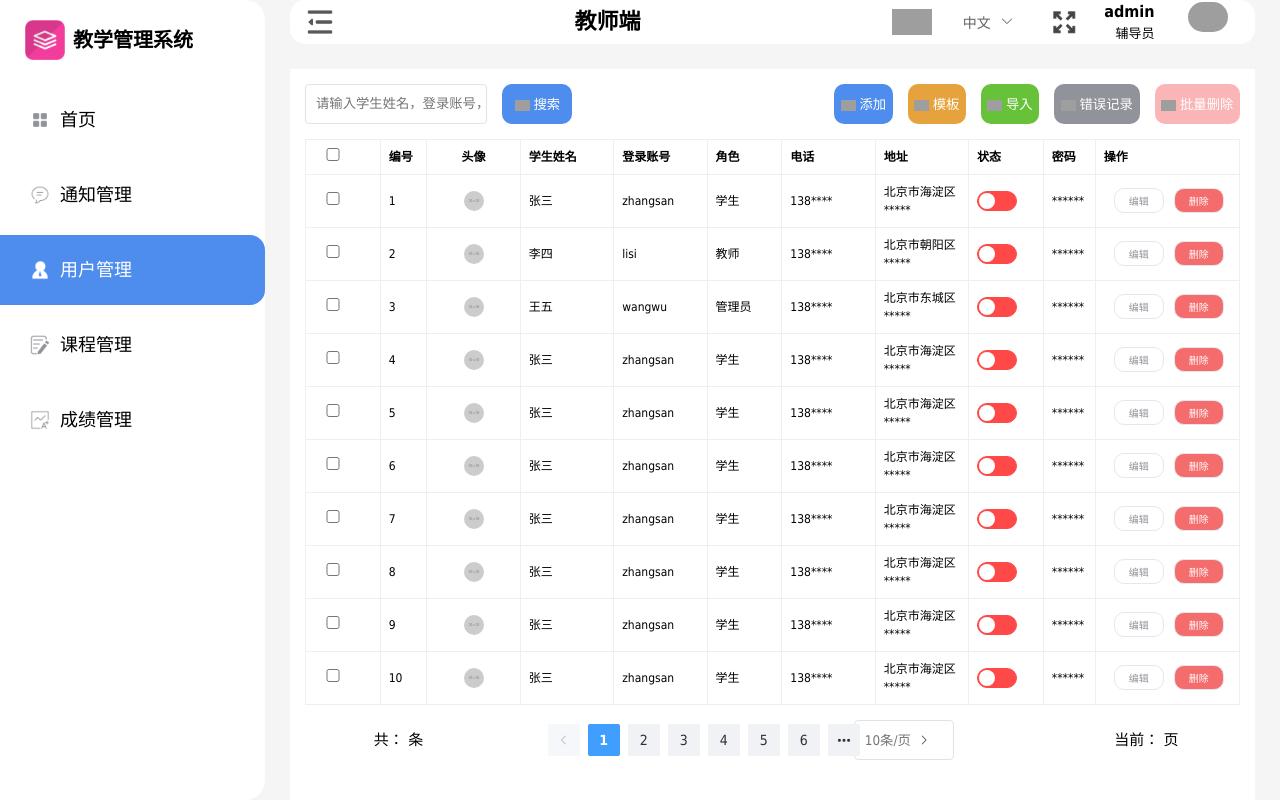
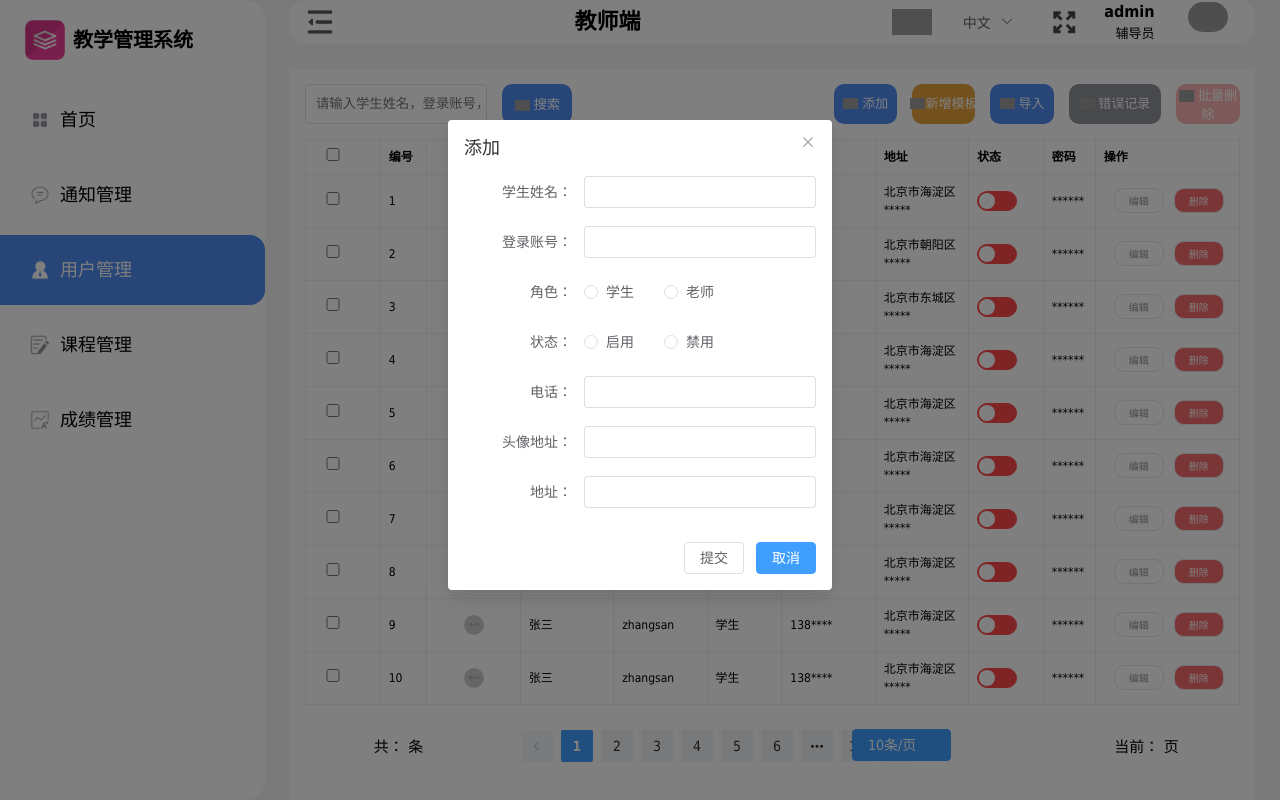
Before and after one commit to windcannons/management-platform, a Vue app in the folder manage/: page /UserView in a window 1280 px wide. Both pictures are taken after a click on the button "添加". Built offline with nearby package versions, Linux system fonts and the light colour scheme; grey boxes are pictures that could not be loaded.

Commit message:
王鑫第二次上传

```diff
--- a/manage/src/main.js
+++ b/manage/src/main.js
@@ -16,6 +16,8 @@ import router
     from './router'
 
 // 引入axios
+import axios
+    from "@/axios/axios";
 
 
 const app = createApp(App)
--- a/manage/src/views/HomeView.vue
+++ b/manage/src/views/HomeView.vue
@@ -4,11 +4,6 @@
 </template>
 
 <script setup>
-import {getType} from '@/axios/api'
-import {onMounted} from "vue";
-onMounted(function(){
-    getType({}).then
-})
 </script>
 
 <style
--- a/manage/src/views/UserView.vue
+++ b/manage/src/views/UserView.vue
@@ -1,77 +1,357 @@
 <template>
   <!--用户管理-->
   <!--  <h1>用户管理</h1>-->
-  <div class="box">
+  <div
+      class="box">
     <!--头部搜索和功能大盒子-->
-    <div class="top">
+    <div
+        class="top">
       <!--      头部左边搜索盒子-->
-      <div class="topLeft">
-        <input type="text" placeholder="请输入学生姓名，登录账号，地址">
-        <button class="btn">
+      <div
+          class="topLeft">
+        <input
+            type="text"
+            placeholder="请输入学生姓名，登录账号，地址">
+        <button
+            class="btn">
           <img
               src="../../public/UserView/fdj.png"
-              alt=""> 搜索</button>
+              alt="">
+          搜索
+        </button>
       </div>
       <!--      头部右边按钮盒子-->
-      <div class="topRight">
-        <button class="btnRight">
+      <div
+          class="topRight">
+        <!--        添加按钮弹出框-->
+        <el-button
+            text
+            @click="addValue = true"
+            class="btnRight">
           <img
               src="../../public/UserView/jia.png"
-              alt=""> 添加</button>
-        <button class="btnRight" style="background-color: #e6a23c">
+              alt="">&nbsp添加
+        </el-button>
+        <el-dialog
+            v-model="addValue"
+            title="添加"
+            width="30%"
+            draggable>
+          <!--          弹出框样式-->
+          <!--          <span>It's a draggable Dialog</span>-->
+          <el-form>
+            <el-form-item
+                label="学生姓名："
+                label-width="120px">
+              <el-input
+                  style="width: 240px;"/>
+            </el-form-item>
+            <el-form-item
+                label="登录账号："
+                label-width="120px">
+              <el-input
+                  style="width: 240px;"/>
+            </el-form-item>
+            <el-form-item
+                label="角色："
+                label-width="120px">
+              <!--              单选按钮需要v-m才能点击-->
+              <el-radio-group
+                  style="width: 240px;">
+                <el-radio
+                    :label="1">
+                  学生
+                </el-radio>
+                <el-radio
+                    :label="2">
+                  老师
+                </el-radio>
+              </el-radio-group>
+            </el-form-item>
+            <el-form-item
+                label="状态："
+                label-width="120px">
+              <el-radio-group
+                  style="width: 240px;">
+                <el-radio
+                    :label="1">
+                  启用
+                </el-radio>
+                <el-radio
+                    :label="0">
+                  禁用
+                </el-radio>
+              </el-radio-group>
+            </el-form-item>
+            <el-form-item
+                label="电话："
+                label-width="120px">
+              <el-input
+                  style="width: 240px;"/>
+            </el-form-item>
+            <el-form-item
+                label="头像地址："
+                label-width="120px">
+              <el-input
+                  style="width: 240px;"/>
+            </el-form-item>
+            <el-form-item
+                label="地址："
+                label-width="120px">
+              <el-input
+                  style="width: 240px;"/>
+            </el-form-item>
+          </el-form>
+
+
+          <template
+              #footer>
+      <span
+          class="dialog-footer">
+        <el-button
+            @click="addValue = false">提交</el-button>
+        <el-button
+            type="primary"
+            @click="addValue = false">
+          取消
+        </el-button>
+      </span>
+          </template>
+        </el-dialog>
+        <!--添加按钮弹出框结束-->
+        <!--        模板按钮弹出框-->
+        <el-button
+            text
+            @click="mubanValue = true"
+            class="btnRight"
+            style="background-color: #e6a23c"
+            id="muBanBtn">
           <img
               src="../../public/UserView/mb.png"
-              alt=""> 模板</button>
-        <button class="btnRight" style="background-color: #67c23a">
+              alt="">新增模板
+        </el-button>
+
+        <el-dialog
+            title="模板文件"
+            v-model="mubanValue"
+            width="40%"
+        >
+          <el-form>
+            <el-form-item
+                label="模板路径："
+                label-width="120px">
+              <el-input/>
+            </el-form-item>
+            <el-form-item
+                label="备注："
+                label-width="120px">
+              <el-input/>
+            </el-form-item>
+          </el-form>
+
+          <template
+              #footer>
+            <el-button
+                @click="mubanValue = false">
+              取消
+            </el-button>
+            <el-button
+                type="primary"
+                @click="mubanValue = false">
+              提交
+            </el-button>
+          </template>
+        </el-dialog>
+        <!--模板按钮弹出框结束-->
+        <!--        导入弹出框-->
+
+        <el-button
+            text
+            @click="daoruValue = true"
+            class="btnRight">
           <img
               src="../../public/UserView/dr.png"
-              alt=""> 导入</button>
-        <button class="btnBig" style="background-color:#909399">
+              alt="">&nbsp导入
+        </el-button>
+        <el-dialog
+            title="导入文件"
+            v-model="daoruValue"
+            width="40%"
+        >
+          <el-form>
+            <div
+                class="flex-align">
+              <el-button
+                  label-width="150px"
+                  type="primary">
+                选择文件
+              </el-button>
+              <el-form-item
+                  label="只能上传Excel文件"
+                  label-width="150px"></el-form-item>
+            </div>
+          </el-form>
+
+          <template
+              #footer>
+            <el-button
+                @click="daoruValue = false">
+              取消
+            </el-button>
+            <el-button
+                type="primary"
+                @click="daoruValue = false">
+              提交
+            </el-button>
+          </template>
+        </el-dialog>
+        <!--        导入弹出框结束-->
+        <!--        错误记录弹出框-->
+
+        <el-button
+            text
+            @click="cuowuValue = true"
+            class="btnBig"
+            style="background-color:#909399"
+        >
           <img
               src="../../public/UserView/cwjl.png"
-              alt=""> 错误记录</button>
-        <button class="btnBig" style="background-color: #fab6b6" @click="batchRemove">
+              alt="">&nbsp错误记录
+        </el-button>
+        <el-dialog
+            title="导入记录"
+            v-model="cuowuValue"
+            width="50%">
+          <el-table :data="tableData" border style="width: 100%">
+            <el-table-column prop="date" label="数据编号" width="180" />
+            <el-table-column prop="name" label="错误信息" width="350" />
+            <el-table-column prop="address" label="导入时间" />
+          </el-table>
+          <div class="demo-pagination-block">
+            <el-pagination
+                :page-sizes="[100, 200, 300, 400]"
+                layout="total, sizes, prev, pager, next, jumper"
+                :total="400"
+            />
+          </div>
+          <template
+              #footer>
+            <el-button
+                type="primary"
+                @click="cuowuValue = false">
+              确定
+            </el-button>
+          </template>
+        </el-dialog>
+
+        <!--        错误记录弹出框结束-->
+        <button
+            class="btnBig"
+            style="background-color: #fab6b6"
+            @click="batchRemove">
           <img
               src="../../public/UserView/plsc.png"
-              alt=""> 批量删除</button>
+              alt="">
+          批量删除
+        </button>
       </div>
     </div>
     <!--中间表格盒子-->
-    <div class="center">
-      <table class="table">
+    <div
+        class="center">
+      <table
+          class="table">
         <!--        表头-->
         <thead>
         <tr>
           <th class="col-checkbox">
-            <input type="checkbox" v-model="allChecked" @change="checkAll"/>
+            <input
+                type="checkbox"
+                v-model="allChecked"
+                @change="checkAll"/>
           </th>
-          <th class="col-no">编号</th>
-          <th class="col-avatar" style="text-align: center">头像</th>
-          <th class="col-name">学生姓名</th>
-          <th class="col-account">登录账号</th>
-          <th class="col-role">角色</th>
-          <th class="col-phone">电话</th>
-          <th class="col-address">地址</th>
-          <th class="col-status">状态</th>
-          <th class="col-password">密码</th>
-          <th class="col-operation">操作</th>
+          <th class="col-no">
+            编号
+          </th>
+          <th class="col-avatar"
+              style="text-align: center">
+            头像
+          </th>
+          <th class="col-name">
+            学生姓名
+          </th>
+          <th class="col-account">
+            登录账号
+          </th>
+          <th class="col-role">
+            角色
+          </th>
+          <th class="col-phone">
+            电话
+          </th>
+          <th class="col-address">
+            地址
+          </th>
+          <th class="col-status">
+            状态
+          </th>
+          <th class="col-password">
+            密码
+          </th>
+          <th class="col-operation">
+            操作
+          </th>
         </tr>
         </thead>
         <!--        表身-->
         <tbody>
-        <tr v-for="(item, index) in data" :class="{active: item.checked}" :key="index">
-          <td class="col-checkbox"><input type="checkbox" v-model="item.checked" @change="checkItem"/></td>
-          <td class="col-no">{{ item.id }}</td>
-          <td class="col-avatar" style="text-align: center"><img :src="item.avatar" alt="头像"></td>
-          <td class="col-name">{{ item.name }}</td>
+        <tr v-for="(item, index) in data"
+            :class="{active: item.checked}"
+            :key="index">
+          <td class="col-checkbox">
+            <input
+                type="checkbox"
+                v-model="item.checked"
+                @change="checkItem"/>
+          </td>
+          <td class="col-no">
+            {{
+              item.id
+            }}
+          </td>
+          <td class="col-avatar"
+              style="text-align: center">
+            <img
+                :src="item.avatar"
+                alt="头像">
+          </td>
+          <td class="col-name">
+            {{
+              item.name
+            }}
+          </td>
           <!--          账号-->
-          <td class="col-account">{{ item.account }}</td>
+          <td class="col-account">
+            {{
+              item.account
+            }}
+          </td>
           <!--          角色-->
-          <td class="col-role">{{ item.role }}</td>
-          <td class="col-phone">{{ item.phone }}</td>
+          <td class="col-role">
+            {{
+              item.role
+            }}
+          </td>
+          <td class="col-phone">
+            {{
+              item.phone
+            }}
+          </td>
           <!--          地址-->
           <td class="col-address">
-           {{item.address}}
+            {{
+              item.address
+            }}
           </td>
           <!--          状态-->
           <td class="col-status">
@@ -79,40 +359,128 @@
                 v-model="item.status"
                 class="ml-2"
                 style="--el-switch-on-color: #13ce66; --el-switch-off-color: #ff4949"
-          /></td>
-          <td class="col-password">{{ item.password }}</td>
+            />
+          </td>
+          <td class="col-password">
+            {{
+              item.password
+            }}
+          </td>
           <td class="col-operation">
-            <button class="edit" @click="edit(index)" style="color: #909399">编辑</button>
-            <button class="delete" @click="remove(index)" style="color: white ;background-color: #f56c6c">删除</button>
+            <button
+                class="edit"
+                @click="edit(index)"
+                style="color: #909399">
+              编辑
+            </button>
+            <button
+                class="delete"
+                @click="remove(index)"
+                style="color: white ;background-color: #f56c6c">
+              删除
+            </button>
           </td>
         </tr>
         </tbody>
       </table>
     </div>
     <!--尾部分页盒子-->
-    <div class="bottom">
+    <div
+        class="bottom">
 
-      <div>共： 条</div>
-      <el-pagination background layout="prev, pager, next" :total="100" />
-      <div class="inputBox">
-        <input
-            type="text"
-            placeholder="10条/页"
-        >
+      <div>
+        共：
+        条
+      </div>
+      <!--      分页盒子-->
+      <div>
+        <el-pagination
+            background
+            layout="prev, pager, next"
+            :total="100"/>
+      </div>
+      <!--      下拉盒子-->
+      <div
+          class="inputBox">
+        <!--        下拉列表组件-->
+        <div
+            class="flex flex-wrap items-center">
+          <el-dropdown>
+            <el-button
+                type="primary">
+              10条/页
+              <el-icon
+                  class="el-icon--right"></el-icon>
+            </el-button>
+            <template
+                #dropdown>
+              <el-dropdown-menu>
+                <el-dropdown-item>
+                  5条/页
+                </el-dropdown-item>
+                <el-dropdown-item>
+                  8条/页
+                </el-dropdown-item>
+
+              </el-dropdown-menu>
+            </template>
+          </el-dropdown>
+        </div>
       </div>
 
-      <div>当前： 页</div>
+      <div>
+        当前：
+        页
+      </div>
     </div>
   </div>
 </template>
 
 
 <script>
-import { reactive, toRefs , ref} from 'vue'
+import {
+  reactive,
+  toRefs,
+  ref
+} from 'vue'
+// 下拉组件引入
+import {ArrowDown} from '@element-plus/icons-vue'
+
 export default {
   name: "UserView",
   setup() {
     let value = ref(false)
+    // 添加框的布尔值
+    const addValue = ref(false)
+    // 模板框的布尔值
+    const mubanValue = ref(false)
+    // 导入框布尔值
+    const daoruValue = ref(false)
+    // 错误记录框布尔值
+    const cuowuValue = ref(false)
+    // 错误记录表格模拟表
+    const tableData = [
+      {
+        date: '2016-05-03',
+        name: 'Tom',
+        address: 'No. 189, Grove St, Los Angeles',
+      },
+      {
+        date: '2016-05-02',
+        name: 'Tom',
+        address: 'No. 189, Grove St, Los Angeles',
+      },
+      {
+        date: '2016-05-04',
+        name: 'Tom',
+        address: 'No. 189, Grove St, Los Angeles',
+      },
+      {
+        date: '2016-05-01',
+        name: 'Tom',
+        address: 'No. 189, Grove St, Los Angeles',
+      },
+    ]
     // 初始化表格数据
     let state = reactive({
       data: [
@@ -241,6 +609,7 @@ export default {
       // 全选状态
       allChecked: false,
     })
+
     // 全选/取消全选
     const checkAll = (event) => {
       state.data.forEach(item => {
@@ -280,35 +649,45 @@ export default {
       edit,
       remove,
       batchRemove,
-      value
+      value,
+      addValue,
+      mubanValue,
+      daoruValue,
+      cuowuValue,
+      tableData
+
     }
   }
 }
 </script>
 
 <style
-    scoped lang="less">
-.box{
+    scoped
+    lang="less">
+.box {
   width: 100%;
   height: 100vh;
   background-color: white;
   padding: 15px;
 }
-.top{
+
+.top {
   width: 100%;
   height: 5vh;
   /*background-color: #4e8cee;*/
   display: flex;
   justify-content: space-between
 }
-.topLeft{
+
+.topLeft {
   width: 30%;
   height: 100%;
   /*background-color: #2c3e50;*/
   display: flex;
   justify-content: flex-start
 }
-input{
+
+input {
   width: 65%;
   height: 100%;
   border-radius: 4px;
@@ -317,7 +696,8 @@ input{
   margin-right: 15px;
   border: 1px solid #e0e2e9;
 }
-.btn{
+
+.btn {
   width: 25%;
   height: 100%;
   border-radius: 10px;
@@ -326,18 +706,21 @@ input{
   background-color: #4e8cee;
   color: white;
 }
-img{
+
+img {
   width: 15px;
 }
 
-.topRight{
+.topRight {
   width: 45%;
   height: 100%;
   /*background-color: #2c3e50;*/
   display: flex;
   justify-content: space-between;
 }
-.btnRight{
+
+//右边三个小按钮样式
+.btnRight {
   width: 15%;
   height: 100%;
   border-radius: 10px;
@@ -346,8 +729,28 @@ img{
   background-color: #4e8cee;
   color: white;
   margin-left: 15px;
+  font-size: 13px;
 }
-.btnBig{
+
+.el-button.is-text:not(.is-disabled):focus, .el-button.is-text:not(.is-disabled):hover {
+  background-color: #4e8cee
+  //background-color: transparent;
+}
+
+//导入框弹出样式按钮和文字外的盒子
+.flex-align {
+  display: flex;
+  flex-direction: column-reverse;
+  align-items: center
+}
+
+.el-button--primary {
+  background-color: #409EFF;
+  color: #fff;
+}
+
+//右边两个大按钮样式
+.btnBig {
   width: 22%;
   height: 100%;
   border-radius: 10px;
@@ -356,61 +759,84 @@ img{
   background-color: #4e8cee;
   color: white;
   margin-left: 15px;
+  font-size: 13px;
+}
+
+//错误记录弹出框样式
+.header-cell {
+  border: 1px solid #ebeef5;
+}
+.el-pagination{
+  justify-content: space-between;
 }
 /*中间*/
-.center{
+.center {
   width: 100%;
   height: auto;
   /*background-color: #4e8cee;*/
   margin-top: 15px;
 }
+
 .table {
   width: 100%;
   border-collapse: collapse;
   border: 1px solid #eceff6;
 }
+
 .table th,
 .table td {
   border: 1px solid #eceff6;
   padding: 8px;
   text-align: left;
 }
+
 .active {
   background-color: #eee;
 }
+
 .col-checkbox {
   width: 8%;
 }
+
 .col-no {
   width: 5%;
 }
-.col-avatar{
+
+.col-avatar {
   width: 10%;
 }
-.col-avatar>img{
+
+.col-avatar > img {
   width: 20px;
   height: 20px;
   border-radius: 50%;
 }
+
 .col-name {
   width: 10%;
 }
+
 .col-account {
   width: 10%;
 }
+
 .col-role {
   width: 8%
 }
-.col-status{
+
+.col-status {
   width: 8%
 }
-.col-address{
+
+.col-address {
   width: 10%;
 }
-.col-phone{
+
+.col-phone {
   width: 10%;
 }
-.col-operation>button{
+
+.col-operation > button {
   width: 50px;
   height: 25px;
   text-align: center;
@@ -420,28 +846,49 @@ img{
   border: 1px solid #e5e7ed;
   font-size: 10px;
 }
+
 /*尾部*/
-.bottom{
+.bottom {
   width: 100%;
   height: 5vh;
   /*background-color: #4e8cee;*/
   margin-top: 15px;
   display: flex;
   justify-content: space-between;
-  input{
+  font-size: 12px;
+
+  input {
     width: 100px;
     margin-left: 15px;
   }
-  div{
+
+  div {
     width: 20%;
     height: 100%;
     text-align: center;
     font-size: 15px;
-    line-height: 5vh;
+    line-height: 6vh;
+    margin-top: 3px;
   }
-  .inputBox{
-    margin-left: 20px;
+
+  .inputBox {
+    margin-left: 100px;
+
+    span {
+      font-size: 12px;
+    }
   }
 }
 
+//下拉组件样式
+.example-showcase .el-dropdown + .el-dropdown {
+  margin-left: 15px;
+}
+
+.example-showcase .el-dropdown-link {
+  cursor: pointer;
+  color: var(--el-color-primary);
+  display: flex;
+  align-items: center;
+}
 </style>
```
Lines whose indentation alone changed are shown as unchanged.
